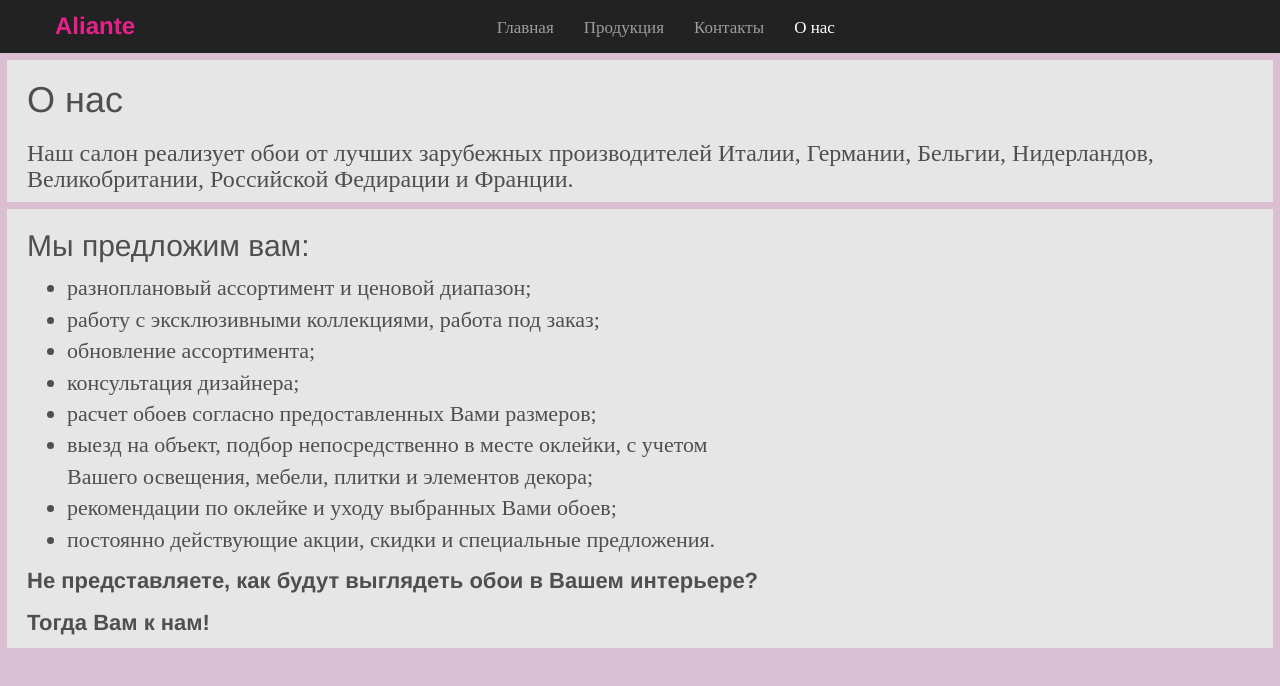
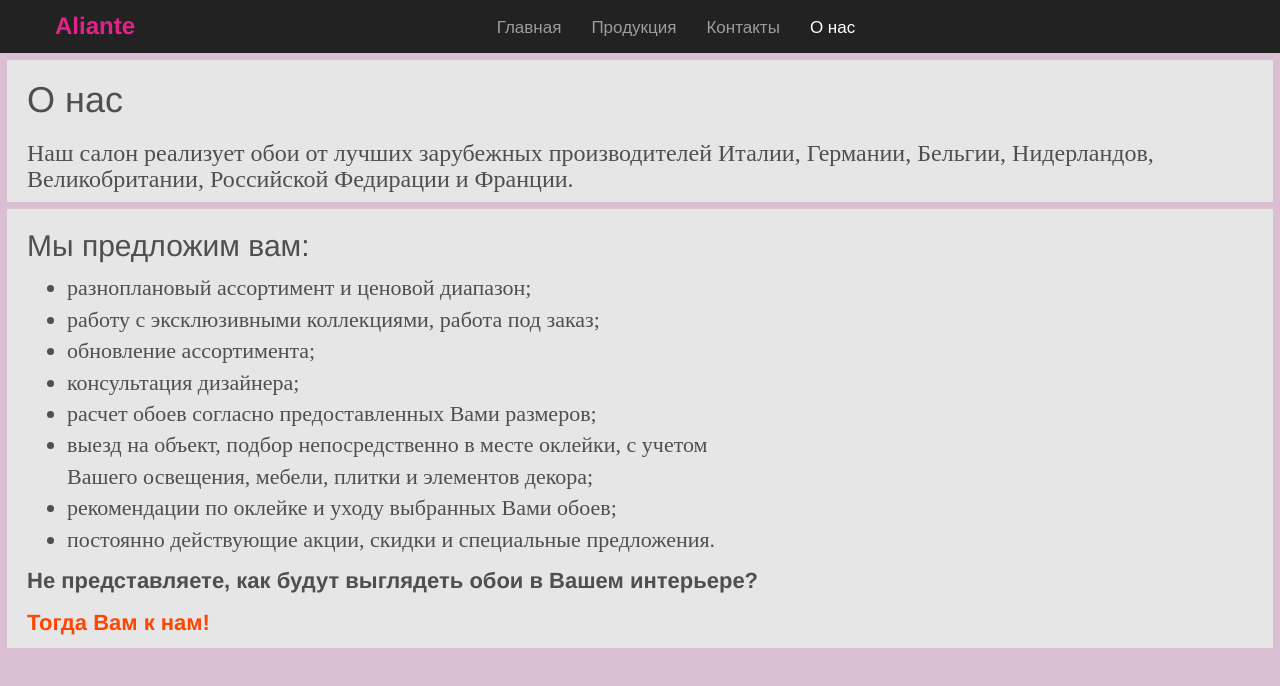
Before and after one commit to EGrechishnikov/aliante, a plain HTML site: page about.html in a window 1280 px wide. Drawn offline with Linux system fonts and the light colour scheme.

Commit message:
fix style

```diff
--- a/about.html
+++ b/about.html
@@ -83,7 +83,7 @@
                 </strong>
             </p>
             <p>
-                <a href="contacts.html">
+                <a class="orange" href="contacts.html">
                     <strong>
                         Тогда Вам к нам!
                     </strong>
--- a/css/about.css
+++ b/css/about.css
@@ -8,6 +8,10 @@ a {
 
 h3, ul li {
     font-family: serif;
+}
+
+ul.nav li {
+    font-family: sans-serif;
 }
 
 a:hover {
--- a/css/common.css
+++ b/css/common.css
@@ -30,6 +30,15 @@ nav.navbar-inverse {
 
 nav div.container {
     width: 100%;
+}
+
+.orange {
+    font-weight: bold;
+    color: orangered !important;
+}
+
+.orange:hover {
+    color: #e6228a !important;
 }
 
 .navbar-inverse .navbar-nav > .active > a, .navbar-inverse .navbar-nav > .active > a:hover, .navbar-inverse .navbar-nav > .active > a:link {
```
Also changed, not shown: css/index.css (+1 -10 lines), index.html (+1 -1 lines).
